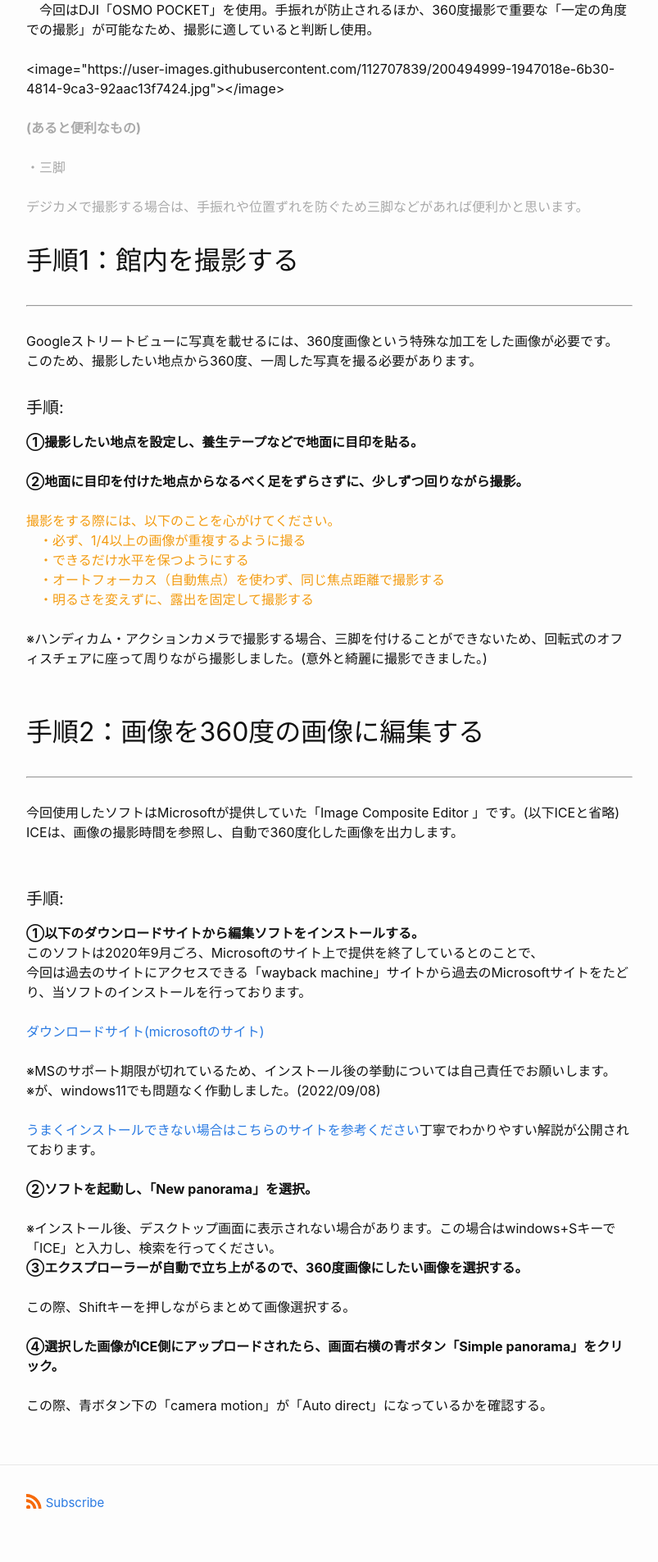
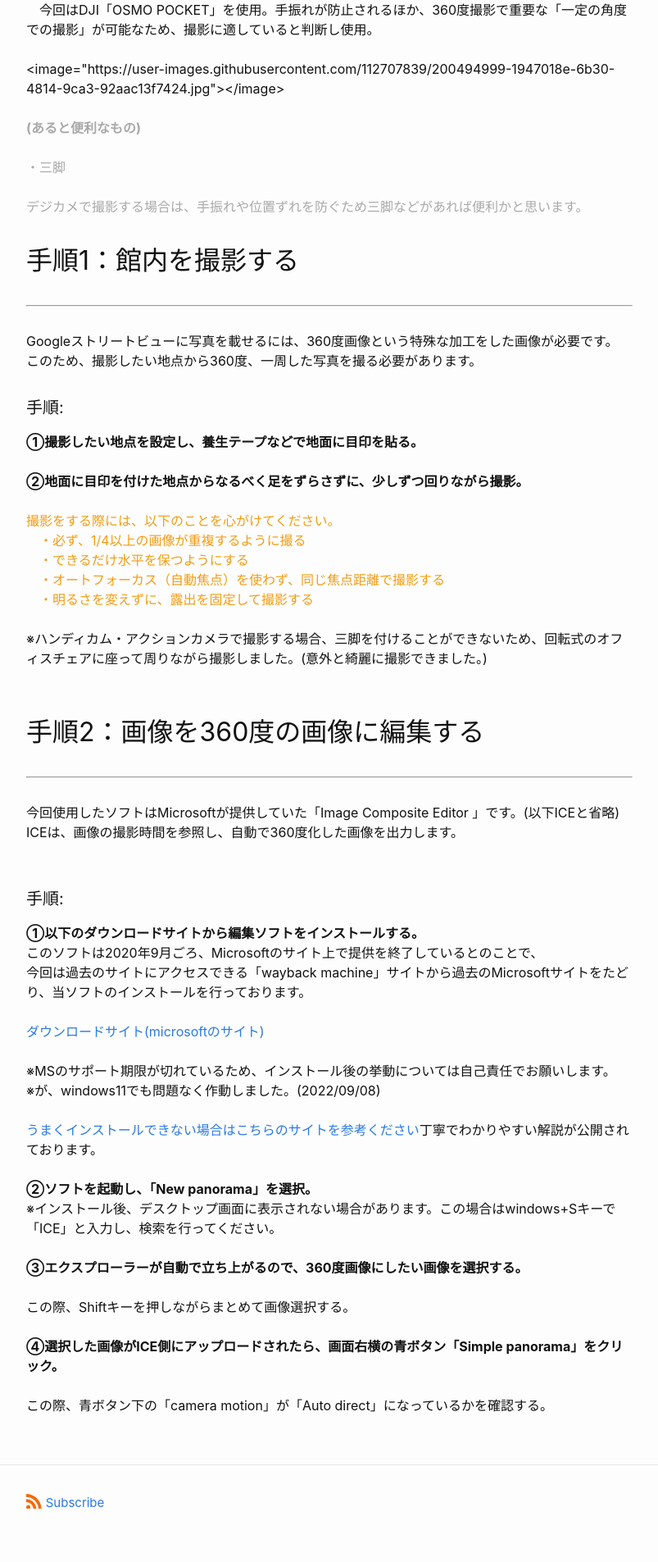
Before and after one commit to mocha-kanano/SHIORI.github.io, a Jekyll site: the page built from _posts/2022-11-08-super-short-article.md, in a window 1280 px wide. Shown: the part 1870-3775 px from the top of the page at 82% size, without its empty margins (238-1041 px from the left). Built offline with Jekyll 4.4.1, drawn with Linux system fonts in a browser that asks for light colours.

Commit message:
Update 2022-11-08-super-short-article.md

```diff
--- a/_posts/2022-11-08-super-short-article.md
+++ b/_posts/2022-11-08-super-short-article.md
@@ -94,8 +94,8 @@ ICEは、画像の撮影時間を参照し、自動で360度化した画像を
 
 
 <b>②ソフトを起動し、「New panorama」を選択。</b>
-<br><br>※インストール後、デスクトップ画面に表示されない場合があります。この場合はwindows+Sキーで「ICE」と入力し、検索を行ってください。<br>
-
+<br>※インストール後、デスクトップ画面に表示されない場合があります。この場合はwindows+Sキーで「ICE」と入力し、検索を行ってください。<br>
+<br>
 
 <b>③エクスプローラーが自動で立ち上がるので、360度画像にしたい画像を選択する。</b>
 <br><br>この際、Shiftキーを押しながらまとめて画像選択する。<br><br>
```
